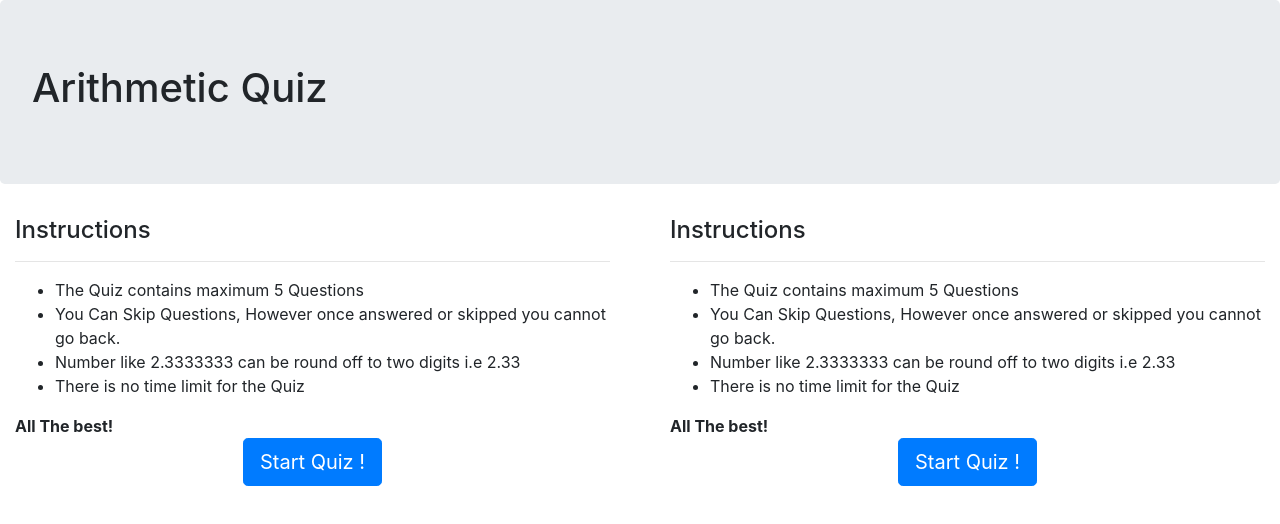
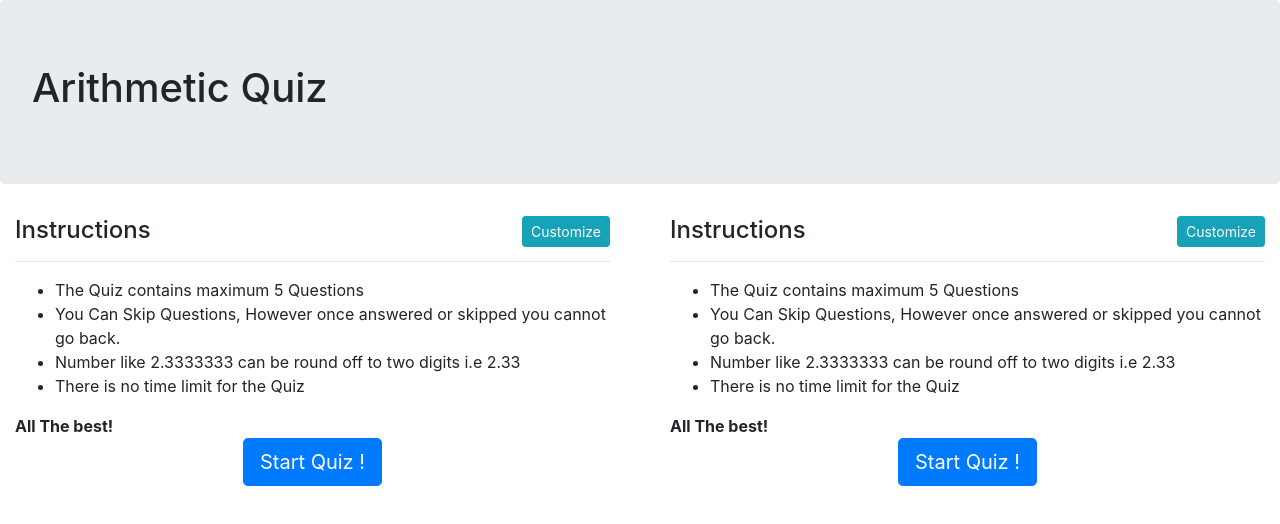
Before and after one commit to kharbanda14/vue-js-exercise, a Vue app: page /#/ in a window 1280 px wide. Shown: the top 524 px of the page. Built offline with nearby package versions, Linux system fonts and the light colour scheme.

Commit message:
customizing questions parameters

```diff
--- a/src/components/Quiz.vue
+++ b/src/components/Quiz.vue
@@ -1,6 +1,6 @@
 <template>
   <div id="quiz">
-    <quiz-instructions-vue :max="max_questions" @clicked="onStartQuiz" v-if="start_quiz == false" />
+    <quiz-instructions-vue :max="max_questions" :config="customize" @clicked="onStartQuiz" v-if="start_quiz == false" />
     <div class="container" v-if="quiz_completed == false && start_quiz == true">
       <h3 class="badge badge-primary">Question {{ iteration }} / {{ max_questions }}</h3>
       <h2>
@@ -32,8 +32,14 @@ import QuizInstructionsVue from './QuizInstructions.vue';
 export default {
   data: function() {
     return {
-      question: quiz.generate_question(),
+      question: '',
       questions: [],
+      customize : {
+        max_ques : 5,
+        min_value : 1,
+        max_value : 10,
+        operators : '+,-,*,/'
+      },
       answer: "",
       iteration: 1,
       max_questions: 5,
@@ -69,6 +75,9 @@ export default {
     },
     onStartQuiz () {
       this.start_quiz = true;
+      quiz.initialize(this.customize);
+      this.max_questions = this.customize.max_ques;
+      this.question = quiz.generate_question();
     }
   },
   computed: {
--- a/src/components/QuizInstructions.vue
+++ b/src/components/QuizInstructions.vue
@@ -1,14 +1,36 @@
 <template>
   <div class="container">
-      <h4>Instructions</h4>
+      <h4>Instructions
+        <span class="float-right btn btn-sm btn-info" @click="toggleConfig()"> Customize </span>
+      </h4>
       <hr>
       <ul>
-        <li>The Quiz contains maximum {{ max }} Questions </li>
+        <li>The Quiz contains maximum {{ config.max_ques }} Questions </li>
         <li> You Can Skip Questions, However once answered or skipped you cannot go back. </li>
         <li> Number like 2.3333333 can be round off to two digits i.e 2.33 </li>
         <li> There is no time limit for the Quiz </li>
       </ul>
       <strong>All The best!</strong>
+
+      <div id="customize" v-if="show_config">
+        <div class="form-group">
+          <label for="">Max Questions</label>
+          <input class="form-control" type="text" v-model="config.max_ques">
+        </div>
+        <div class="form-group">
+          <label for="">Minimum Random Value</label>
+          <input class="form-control" type="text" v-model="config.min_value">
+        </div>
+        <div class="form-group">
+          <label for="">Maximum Random Value</label>
+          <input class="form-control" type="text" v-model="config.max_value">
+        </div>
+        <div class="form-group">
+          <label for="">Operators <small>comma seperated</small> </label>
+          <input class="form-control" type="text" v-model="config.operators">
+        </div>
+      </div>
+
       <div class="text-center">
         <button @click="startQuiz" class="btn btn-lg btn-primary">Start Quiz !</button>
       </div>
@@ -18,10 +40,18 @@
 <script>
 export default {
     name : 'QuizInstructions',
-    props : ['max'],
+    props : ['max', 'config'],
+    data : function () {
+      return {
+        show_config: false,
+      }
+    },
     methods : {
         startQuiz () {
             this.$emit('clicked', 'start');
+        },
+        toggleConfig () {
+          this.show_config = !this.show_config
         }
     }
 };
--- a/src/lib/Quiz.js
+++ b/src/lib/Quiz.js
@@ -1,8 +1,8 @@
-const min = 1;
+var min = 1;
 
-const max = 10;
+var max = 10;
 
-const operators = ['+', '-', '*', '/'];
+var operators = ['+', '-', '*', '/'];
 
 const msgs = [
     'You Need To Work Hard!',
@@ -11,6 +11,12 @@ const msgs = [
     'Great',
     'Keep It Up!!',
 ];
+
+export function initialize (data) {
+    min = parseInt(data.min_value);
+    max = parseInt(data.max_value);
+    operators = data.operators.split(',');
+}
 
 export function random_num () {
     return Math.floor(Math.random() * (max - min + 1)) + min;
```
